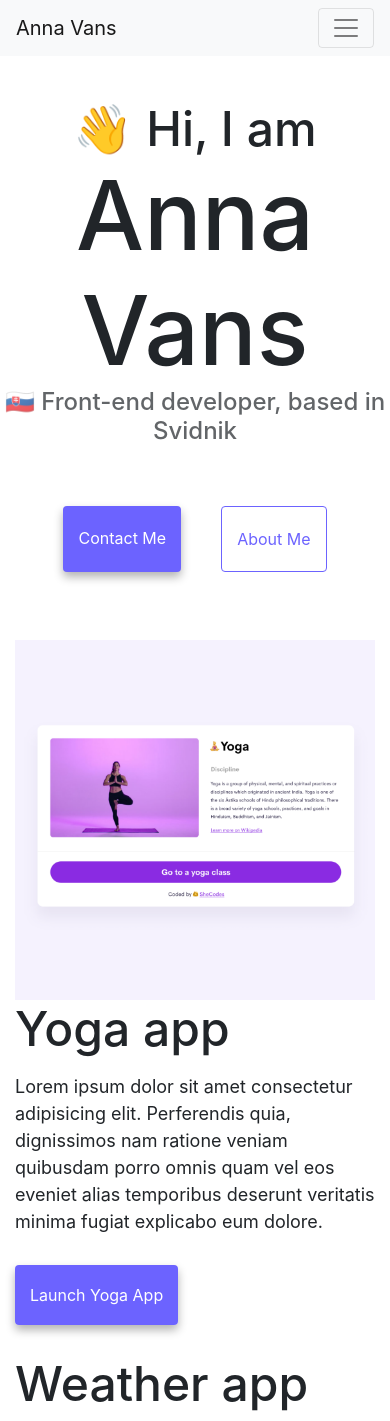
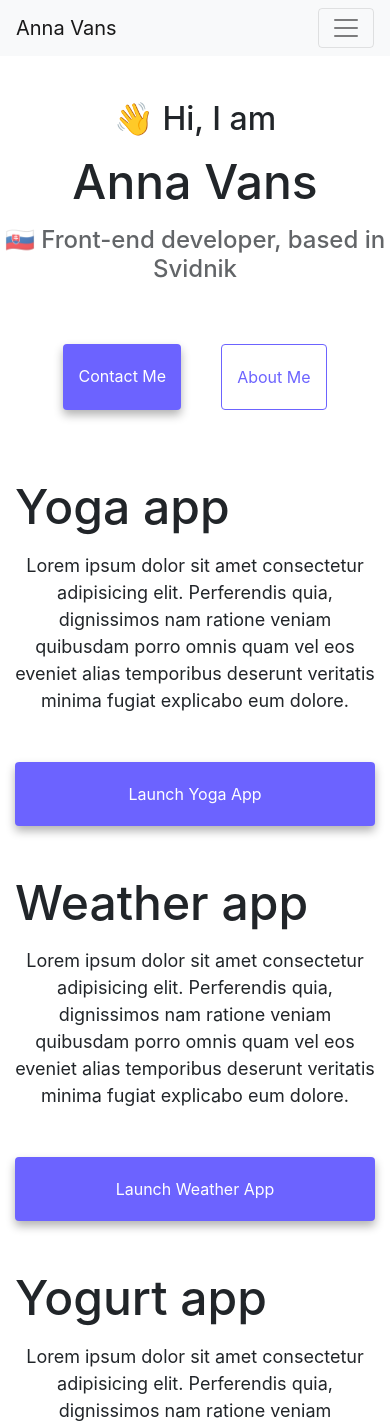
Before and after one commit to AnnaVans/project-responsive-website, a plain HTML site: page index.html in a window 390 px wide. Shown: the top 1421 px of the page. Drawn offline with nearby package versions, Linux system fonts and the light colour scheme.

Commit message:
responsive styling edited

```diff
--- a/index.html
+++ b/index.html
@@ -77,11 +77,15 @@
     <div class="container">
       <div class="row mt-5">
         <div class="col-sm-6">
-          <img src="/images/yoga.png" class="img-fluid" alt="Yoga training" />
+          <img
+            src="/images/yoga.png"
+            class="img-fluid d-none d-sm-block"
+            alt="Yoga training"
+          />
         </div>
         <div class="col-sm-6">
-          <h2 class="mb-3 text-left">Yoga app</h2>
-          <p class="text-left mb-5">
+          <h4 class="mb-3">Yoga app</h4>
+          <p class="mb-5">
             Lorem ipsum dolor sit amet consectetur adipisicing elit. Perferendis
             quia, dignissimos nam ratione veniam quibusdam porro omnis quam vel
             eos eveniet alias temporibus deserunt veritatis minima fugiat
@@ -92,8 +96,8 @@
       </div>
       <div class="row mt-5">
         <div class="col-sm-6">
-          <h2 class="mb-3 text-left">Weather app</h2>
-          <p class="text-left mb-5">
+          <h4 class="mb-3">Weather app</h4>
+          <p class="mb-5">
             Lorem ipsum dolor sit amet consectetur adipisicing elit. Perferendis
             quia, dignissimos nam ratione veniam quibusdam porro omnis quam vel
             eos eveniet alias temporibus deserunt veritatis minima fugiat
@@ -106,18 +110,22 @@
         <div class="col-sm-6">
           <img
             src="/images/weather.png"
-            class="img-fluid"
+            class="img-fluid d-none d-sm-block"
             alt="Weather forecast"
           />
         </div>
       </div>
       <div class="row mt-5">
         <div class="col-sm-6">
-          <img src="/images/yogurt.png" class="img-fluid" alt="Yogurt" />
+          <img
+            src="/images/yogurt.png"
+            class="img-fluid d-none d-sm-block"
+            alt="Yogurt"
+          />
         </div>
         <div class="col-sm-6">
-          <h2 class="mb-3 text-left">Yogurt app</h2>
-          <p class="text-left mb-5">
+          <h4 class="mb-3">Yogurt app</h4>
+          <p class="mb-5">
             Lorem ipsum dolor sit amet consectetur adipisicing elit. Perferendis
             quia, dignissimos nam ratione veniam quibusdam porro omnis quam vel
             eos eveniet alias temporibus deserunt veritatis minima fugiat
--- a/style.css
+++ b/style.css
@@ -10,10 +10,8 @@ body {
 }
 
 h1,
-h2,
 h3 {
   text-align: center;
-  margin: 0;
 }
 
 h1 {
@@ -22,11 +20,17 @@ h1 {
 
 h2 {
   font-size: 48px;
+  text-align: center;
 }
 
 h3 {
   font-size: 24px;
   opacity: 0.7;
+}
+
+h4 {
+  font-size: 48px;
+  text-align: left;
 }
 
 p {
@@ -101,3 +105,23 @@ p {
   box-shadow: var(--box-shadow);
   color: white;
 }
+
+@media (max-width: 575px) {
+  h1 {
+    font-size: 48px;
+    line-height: 1.5;
+  }
+
+  h2 {
+    font-size: 32px;
+    text-align: center;
+  }
+  p {
+    text-align: center;
+  }
+
+  .primary-link {
+    display: block;
+    text-align: center;
+  }
+}
```
